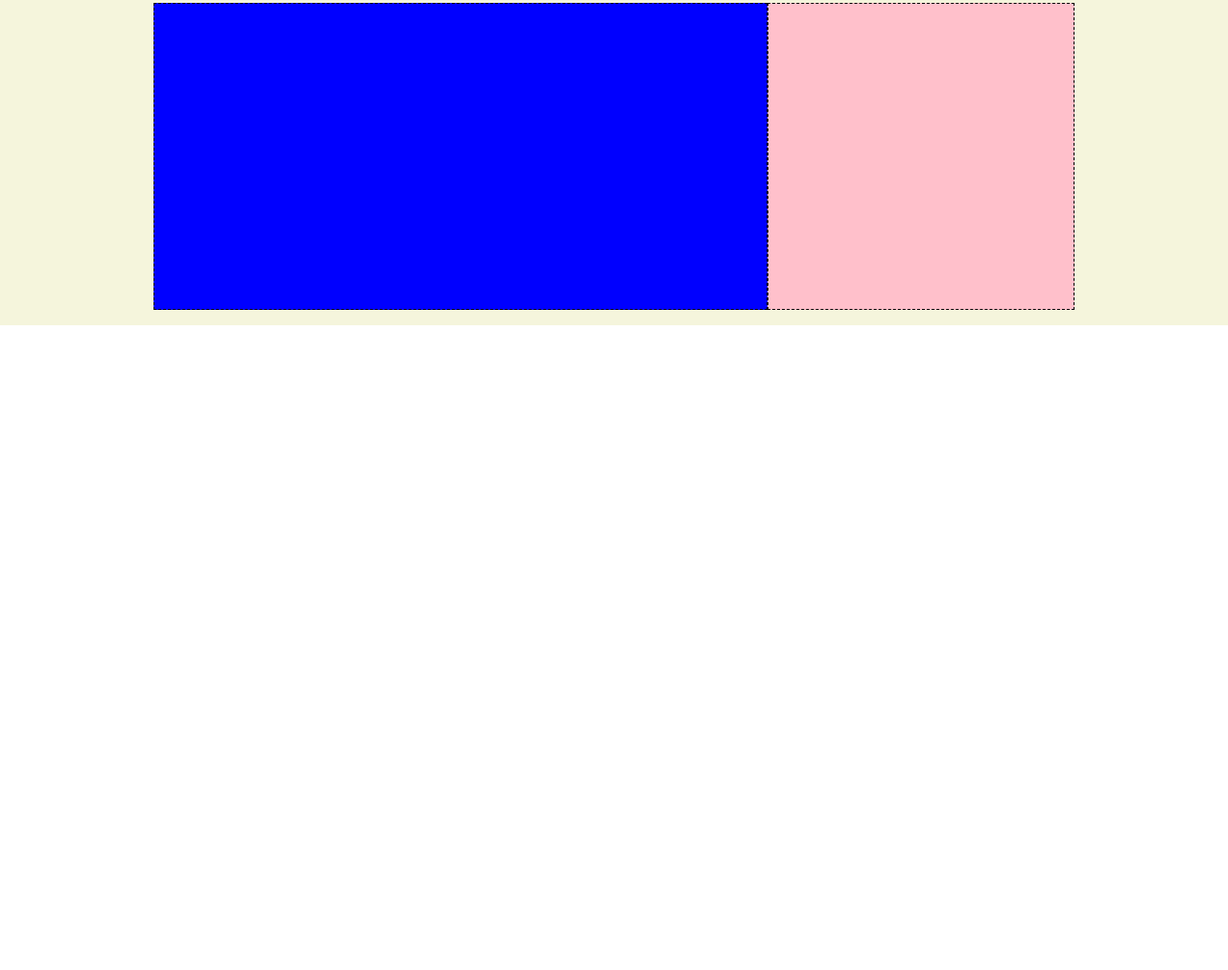
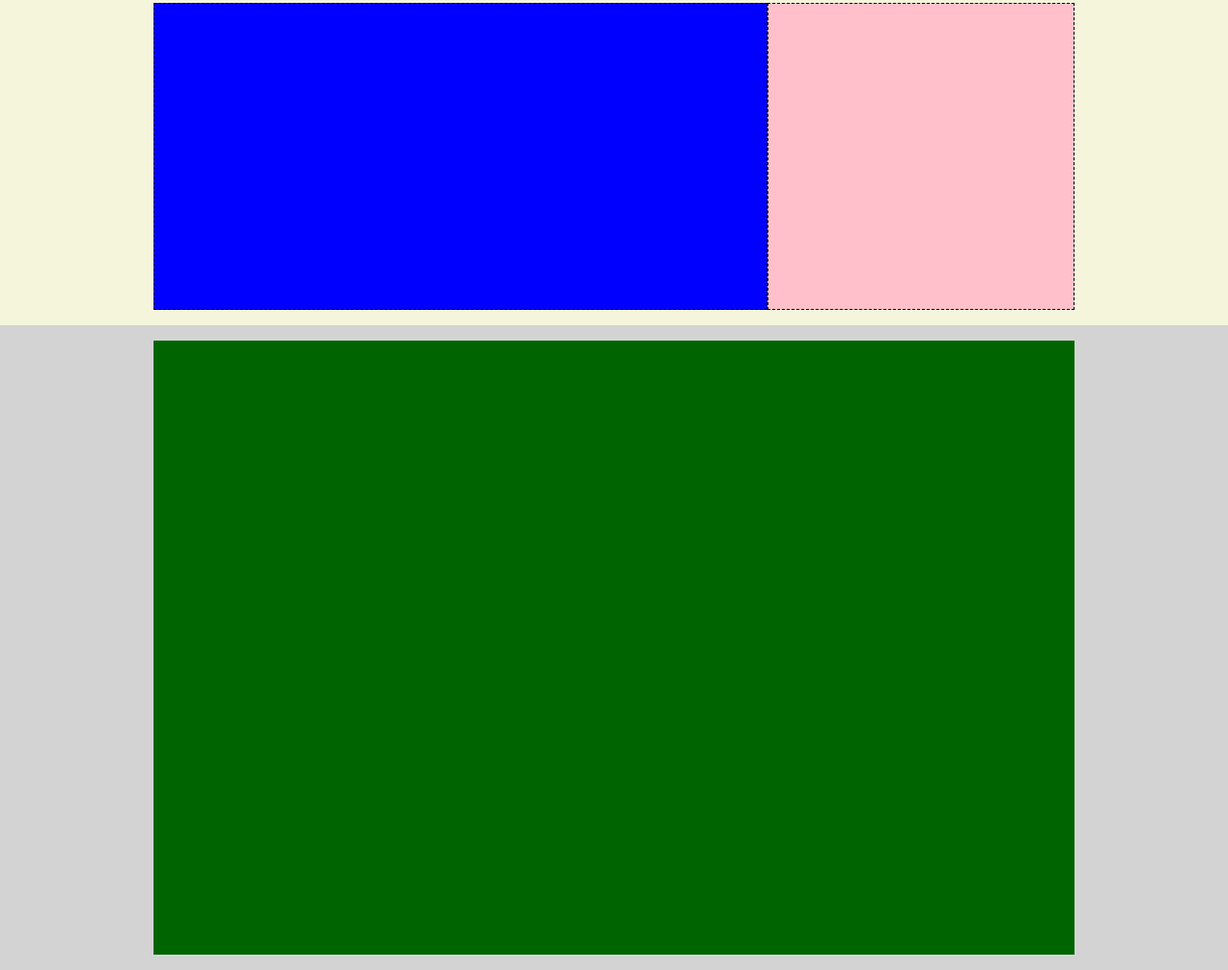
Before and after one commit to PaoloMarzocchi/htmlcss-struttura-discord, a plain HTML site: page index.html in a window 1280 px wide. Shown: the part 1077-2088 px from the top of the page at 96% size. Before the commit the page ends 1416 px from the top, so only its background shows below. Drawn offline with Linux system fonts and the light colour scheme.

Commit message:
add last main section

```diff
--- a/assets/css/style.css
+++ b/assets/css/style.css
@@ -69,3 +69,9 @@ body {
 .thrd.container{
     background-color: lightgray;
 }
+
+.green{
+    background-color: darkgreen;
+    width: 60rem;
+    height: 40rem;
+}
--- a/index.html
+++ b/index.html
@@ -46,6 +46,11 @@
 
             </div>
         </div>
+        <div class="thrd container">
+            <div class="green">
+
+            </div>
+        </div>
 
     </main>
     <!-- /.site_main -->
```
